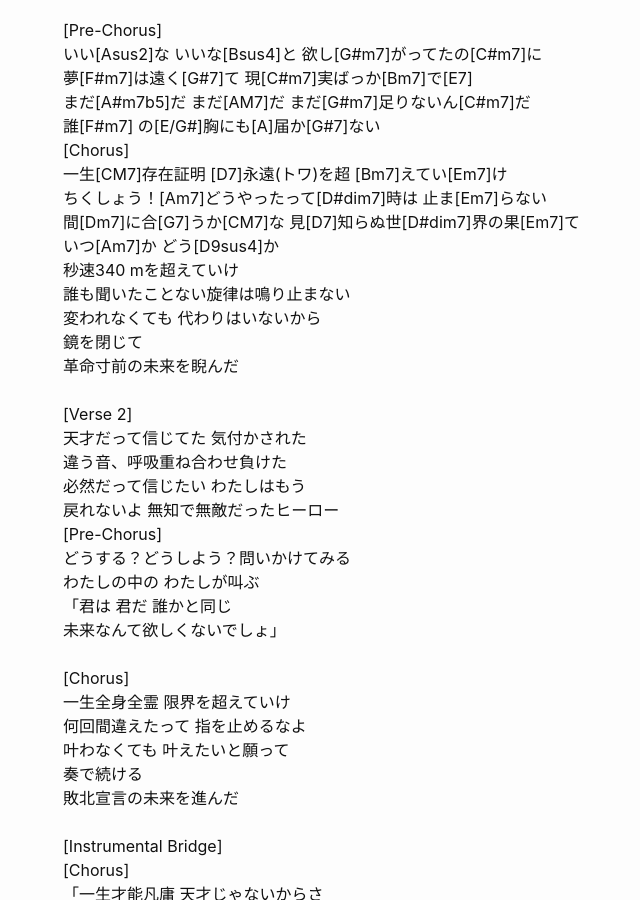
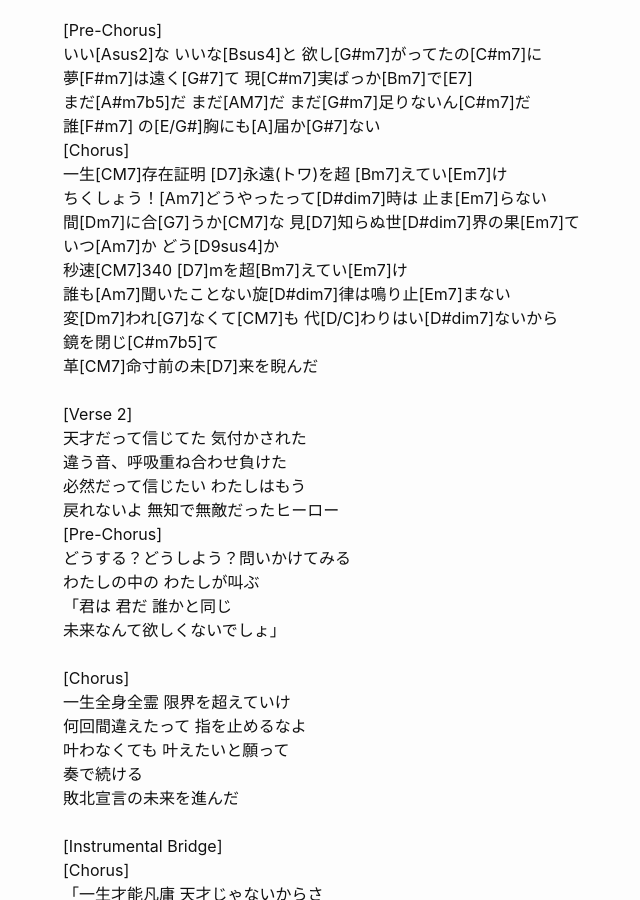
Before and after one commit to CrimsonSunTonic/CrimsonSunTonic.github.io, a Jekyll site: the page built from _posts/2024-06-23-KessokuBand-Shine-As-Usual.markdown, in a window 1280 px wide and 900 px high, scrolled down 791 px. Shown: the whole window, without its empty margins (207-847 px from the left). Built offline with Jekyll 4.4.1, drawn with Linux system fonts in a browser that asks for light colours.

Commit message:
Update 2024-06-23-KessokuBand-Shine-As-Usual.markdown
Finish Chorus 1

```diff
--- a/_posts/2024-06-23-KessokuBand-Shine-As-Usual.markdown
+++ b/_posts/2024-06-23-KessokuBand-Shine-As-Usual.markdown
@@ -31,11 +31,11 @@ categories: jekyll update
 ちくしょう！[Am7]どうやったって[D#dim7]時は 止ま[Em7]らない <br>
 間[Dm7]に合[G7]うか[CM7]な 見[D7]知らぬ世[D#dim7]界の果[Em7]て <br>
 いつ[Am7]か どう[D9sus4]か <br>
-秒速340 mを超えていけ <br>
-誰も聞いたことない旋律は鳴り止まない <br>
-変われなくても 代わりはいないから <br>
-鏡を閉じて <br>
-革命寸前の未来を睨んだ <br><br>
+秒速[CM7]340 [D7]mを超[Bm7]えてい[Em7]け <br>
+誰も[Am7]聞いたことない旋[D#dim7]律は鳴り止[Em7]まない <br>
+変[Dm7]われ[G7]なくて[CM7]も 代[D/C]わりはい[D#dim7]ないから <br>
+鏡を閉じ[C#m7b5]て <br>
+革[CM7]命寸前の未[D7]来を睨んだ <br><br>
 
 [Verse 2]<br>
 天才だって信じてた 気付かされた<br>
```
